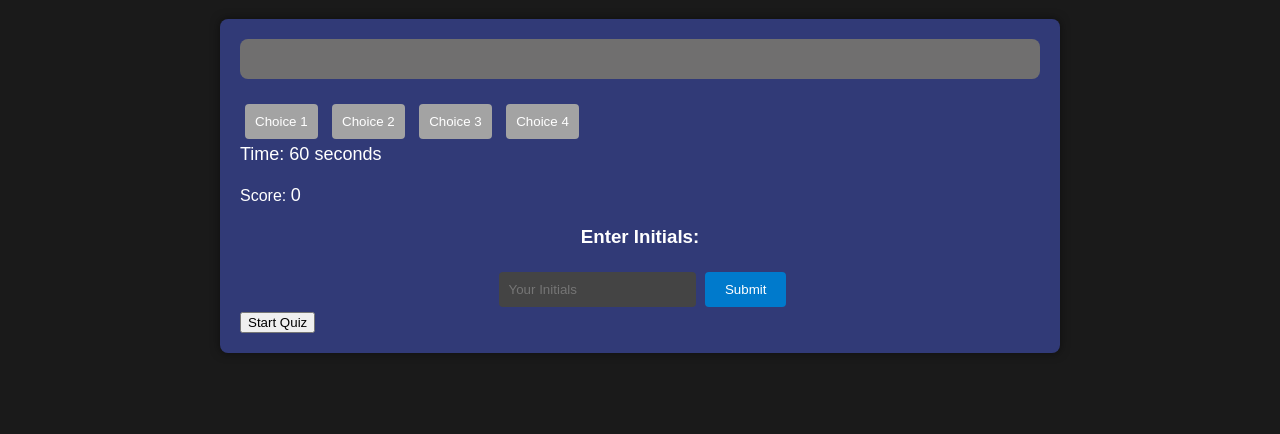
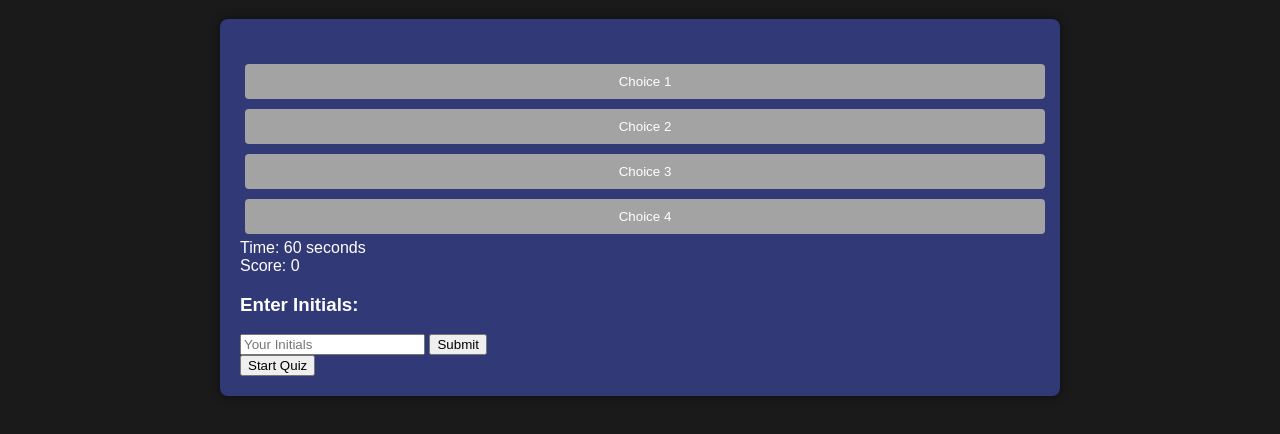
Before and after one commit to austinoler/code_quiz, a plain HTML site: page index.html in a window 1280 px wide. Shown: the part 78-512 px from the top of the page. Drawn offline with Linux system fonts and the light colour scheme.

Commit message:
added styling for quiz questions and choices

```diff
--- a/assets/style.css
+++ b/assets/style.css
@@ -26,7 +26,7 @@ main {
     padding: 20px;
     border-radius: 8px;
     box-shadow: 0px 0px 10px rgba(0, 0, 0, 0.5);
-}
+};
 
 /* Question styles */
 #question-container {
@@ -34,6 +34,7 @@ main {
     padding: 10px;
     border-radius: 8px;
     margin-bottom: 20px;
+    text-align: center;
 }
 
 #question {
@@ -49,44 +50,10 @@ main {
     border-radius: 4px;
     margin: 5px;
     cursor: pointer;
+    width: 100%; /* Make choice buttons full width */
+    transition: background-color 0.2s ease-in-out;
 }
 
 .choice:hover {
     background-color: #555555;
 }
-
-/* Timer and score styles */
-#timer-container, #score-container {
-    margin-bottom: 20px;
-}
-
-#timer, #score {
-    font-size: 18px;
-}
-
-/* Initials input and submit button styles */
-#initials-container {
-    text-align: center;
-}
-
-input[type="text"] {
-    background-color: #444444;
-    color: #ffffff;
-    padding: 10px;
-    border: none;
-    border-radius: 4px;
-    margin: 5px;
-}
-
-#submit-score {
-    background-color: #007acc;
-    color: #ffffff;
-    padding: 10px 20px;
-    border: none;
-    border-radius: 4px;
-    cursor: pointer;
-}
-
-#submit-score:hover {
-    background-color: #00518b;
-}
```
